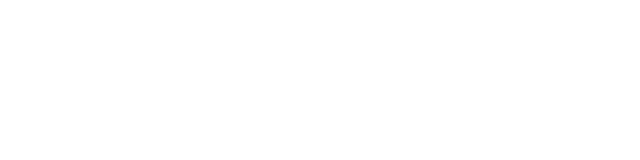
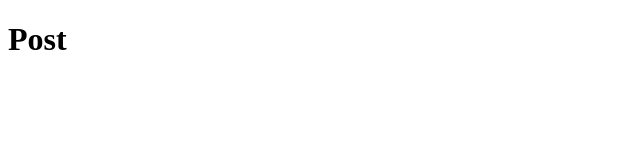
Before and after one commit to MasterTeus/issue-notes, a React (Vite) app: page /post in a window 1280 px wide. Before the commit this address had no page. Shown: the top 160 px of the page, without its empty margins (0-640 px from the left). Built offline with nearby package versions, Linux system fonts and the light colour scheme.

Commit message:
feat(App): change routes

```diff
--- a/index.html
+++ b/index.html
@@ -7,6 +7,6 @@
   </head>
   <body>
     <div id="root"></div>
-    <script type="module" src="/App.tsx"></script>
+    <script type="module" src="./src/main.tsx"></script>
   </body>
 </html>
--- a/src/routes/routes.tsx
+++ b/src/routes/routes.tsx
@@ -1,12 +1,13 @@
 import { Route, Routes as Routers } from "react-router-dom";
 import { Home } from "../screens/Home/Home";
-import { Profile } from "../screens/Profile/Profile";
+
+import { Post } from "../screens/Post/Post";
 
 export const Routes = () => {
   return (
     <Routers>
       <Route path="/" element={<Home />} />
-      <Route path="/profile" element={<Profile />} />
+      <Route path="/post" element={<Post />} />
     </Routers>
   );
 };
--- /dev/null
+++ b/src/screens/Post/Post.tsx
@@ -0,0 +1,3 @@
+export const Post = () => {
+  return <h1>Post</h1>;
+};
--- a/src/screens/Profile/Profile.tsx
+++ /dev/null
@@ -1,3 +0,0 @@
-export const Profile = () => {
-  return <h1>Profile</h1>;
-};
--- a/tsconfig.json
+++ b/tsconfig.json
@@ -20,6 +20,6 @@
     "noUnusedParameters": true,
     "noFallthroughCasesInSwitch": true
   },
-  "include": ["src", "App.tsx"],
+  "include": ["src", "src/main.tsx"],
   "references": [{ "path": "./tsconfig.node.json" }]
 }
```
Also changed, not shown: src/main.tsx (renamed from App.tsx, +4 -4 lines).
